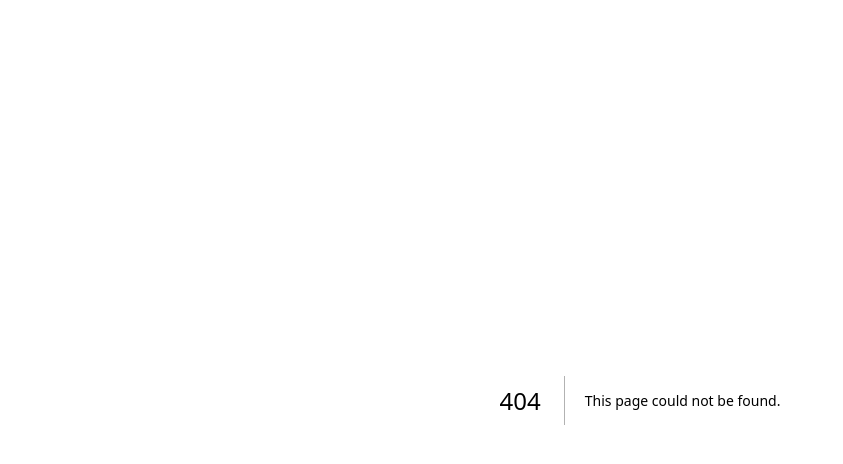
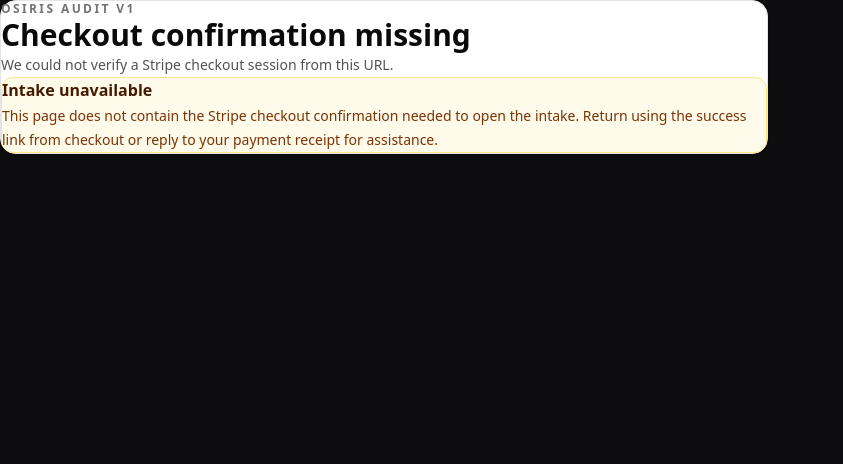
Before and after one commit to mirrornode/mirrornode-platform, a Next.js app: page /osiris-audit/success in a window 1280 px wide. Before the commit this address had no page. Shown: the top 464 px of the page, without its empty margins (0-843 px from the left). Built offline with nearby package versions, Linux system fonts and the light colour scheme.

Commit message:
fix: isolate Osiris audit success flow

```diff
--- a/app/api/checkout/route.ts
+++ b/app/api/checkout/route.ts
@@ -23,7 +23,7 @@ export async function POST(req: NextRequest) {
       metadata: {
         flow: 'osiris-audit-v1',
       },
-      success_url: `${origin}/success?session_id={CHECKOUT_SESSION_ID}`,
+      success_url: `${origin}/osiris-audit/success?session_id={CHECKOUT_SESSION_ID}`,
       cancel_url: `${origin}${cancelPath}`,
     });
 
--- /dev/null
+++ b/app/osiris-audit/success/page.tsx
@@ -0,0 +1,51 @@
+import OsirisAuditIntakeForm from './OsirisAuditIntakeForm';
+
+type SuccessPageProps = {
+  searchParams?: Promise<Record<string, string | string[] | undefined>>;
+};
+
+export default async function SuccessPage({ searchParams }: SuccessPageProps) {
+  const params = (await searchParams) || {};
+  const sessionId =
+    typeof params.session_id === 'string'
+      ? params.session_id
+      : Array.isArray(params.session_id)
+        ? params.session_id[0]
+        : null;
+
+  return (
+    <main className="mx-auto flex min-h-screen max-w-3xl flex-col px-6 py-16">
+      <div className="rounded-2xl border border-neutral-200 bg-white p-8 shadow-sm sm:p-10">
+        <p className="text-xs font-semibold uppercase tracking-[0.2em] text-neutral-500">
+          Osiris Audit v1
+        </p>
+        <h1 className="mt-3 text-3xl font-semibold text-neutral-950">
+          {sessionId ? 'Complete your audit intake' : 'Checkout confirmation missing'}
+        </h1>
+        <p className="mt-3 max-w-2xl text-sm leading-6 text-neutral-600">
+          {sessionId
+            ? 'Complete the intake below. Your paid Osiris Audit checkout will be verified securely when you submit.'
+            : 'We could not verify a Stripe checkout session from this URL.'}
+        </p>
+
+        {sessionId ? (
+          <OsirisAuditIntakeForm sessionId={sessionId} />
+        ) : (
+          <div
+            className="mt-8 rounded-xl border border-amber-200 bg-amber-50 p-5"
+            role="alert"
+          >
+            <h2 className="font-semibold text-amber-950">
+              Intake unavailable
+            </h2>
+            <p className="mt-2 text-sm leading-6 text-amber-900">
+              This page does not contain the Stripe checkout confirmation
+              needed to open the intake. Return using the success link from
+              checkout or reply to your payment receipt for assistance.
+            </p>
+          </div>
+        )}
+      </div>
+    </main>
+  );
+}
--- a/app/success/page.tsx
+++ b/app/success/page.tsx
@@ -1,5 +1,3 @@
-import OsirisAuditIntakeForm from './OsirisAuditIntakeForm';
-
 type SuccessPageProps = {
   searchParams?: Promise<Record<string, string | string[] | undefined>>;
 };
@@ -14,37 +12,17 @@ export default async function SuccessPage({ searchParams }: SuccessPageProps) {
         : null;
 
   return (
-    <main className="mx-auto flex min-h-screen max-w-3xl flex-col px-6 py-16">
-      <div className="rounded-2xl border border-neutral-200 bg-white p-8 shadow-sm sm:p-10">
-        <p className="text-xs font-semibold uppercase tracking-[0.2em] text-neutral-500">
-          Osiris Audit v1
+    <main className="mx-auto flex min-h-screen max-w-2xl flex-col justify-center px-6 py-16">
+      <div className="rounded-2xl border border-neutral-200 p-8 shadow-sm">
+        <h1 className="text-3xl font-semibold">Payment received</h1>
+        <p className="mt-3 text-sm text-neutral-600">
+          Your Osiris Audit payment was received. We will use the email from checkout to follow up with intake and fulfillment details.
         </p>
-        <h1 className="mt-3 text-3xl font-semibold text-neutral-950">
-          {sessionId ? 'Complete your audit intake' : 'Checkout confirmation missing'}
-        </h1>
-        <p className="mt-3 max-w-2xl text-sm leading-6 text-neutral-600">
-          {sessionId
-            ? 'Complete the intake below. Your paid Osiris Audit checkout will be verified securely when you submit.'
-            : 'We could not verify a Stripe checkout session from this URL.'}
-        </p>
-
         {sessionId ? (
-          <OsirisAuditIntakeForm sessionId={sessionId} />
-        ) : (
-          <div
-            className="mt-8 rounded-xl border border-amber-200 bg-amber-50 p-5"
-            role="alert"
-          >
-            <h2 className="font-semibold text-amber-950">
-              Intake unavailable
-            </h2>
-            <p className="mt-2 text-sm leading-6 text-amber-900">
-              This page does not contain the Stripe checkout confirmation
-              needed to open the intake. Return using the success link from
-              checkout or reply to your payment receipt for assistance.
-            </p>
-          </div>
-        )}
+          <p className="mt-4 rounded-lg bg-neutral-100 px-3 py-2 text-xs text-neutral-600">
+            Stripe session: {sessionId}
+          </p>
+        ) : null}
       </div>
     </main>
   );
```
Also changed, not shown: app/osiris-audit/success/OsirisAuditIntakeForm.tsx (renamed from app/success/OsirisAuditIntakeForm.tsx).
